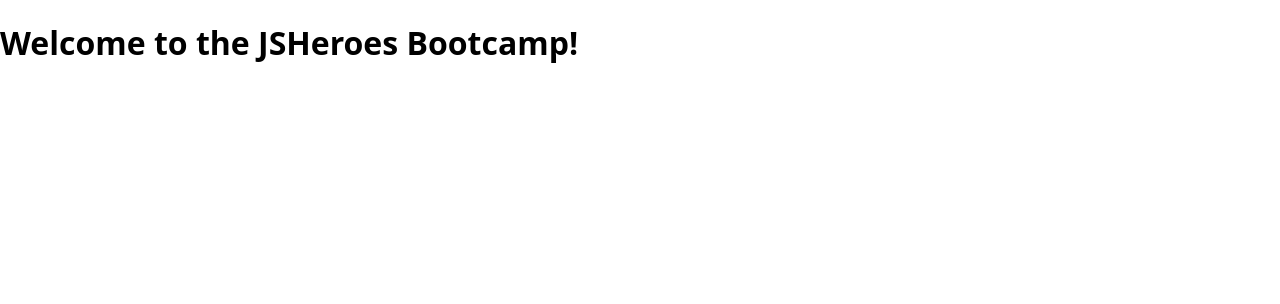
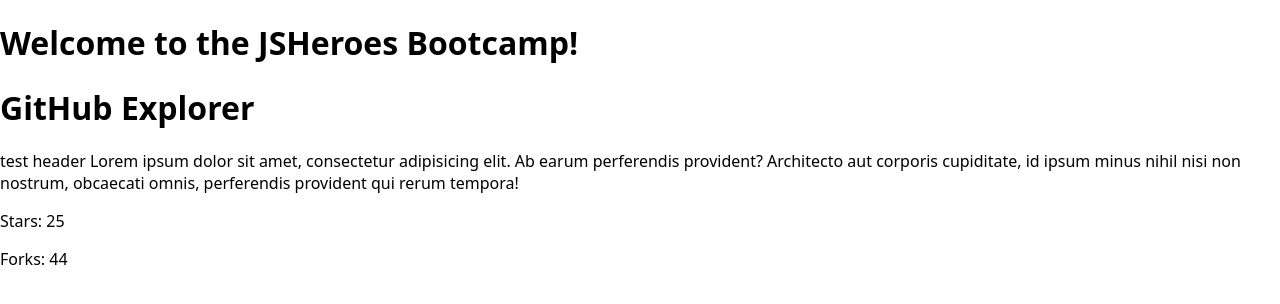
Before and after one commit to sebihojda/basic-frontend-starter, a website: page src/index.html in a window 1280 px wide. Drawn offline with Linux system fonts and the light colour scheme.

Commit message:
small adjustments in HTML for starter template

```diff
--- a/src/index.html
+++ b/src/index.html
@@ -6,16 +6,30 @@
     <meta http-equiv="X-UA-Compatible" content="ie=edge">
     <title>JSHeroes Bootcamp</title>
     <link rel="stylesheet" href="style.css" />
+    <script src='script.js' defer></script>
   </head>
   <body>
     <header>
       <h1>Welcome to the JSHeroes Bootcamp!</h1>
     </header>
     <main>
-      <ul class="repo-list">
-        <!-- repo list -->
-      </ul>
+      <header>
+        <h1>GitHub Explorer</h1>
+      </header>
+
+      <section>
+        <ul class="repo-cards">
+          <!--       Card example     -->
+          <li>
+            <span>test header</span>
+            <span>Lorem ipsum dolor sit amet, consectetur adipisicing elit. Ab earum perferendis provident? Architecto aut corporis cupiditate, id ipsum minus nihil nisi non nostrum, obcaecati omnis, perferendis provident qui rerum tempora!</span>
+            <section>
+              <p>Stars: 25</p>
+              <p>Forks: 44</p>
+            </section>
+          </li>
+        </ul>
+      </section>
     </main>
-    <script src="script.js"></script>
   </body>
 </html>
```
Also changed, not shown: 1 other file.
